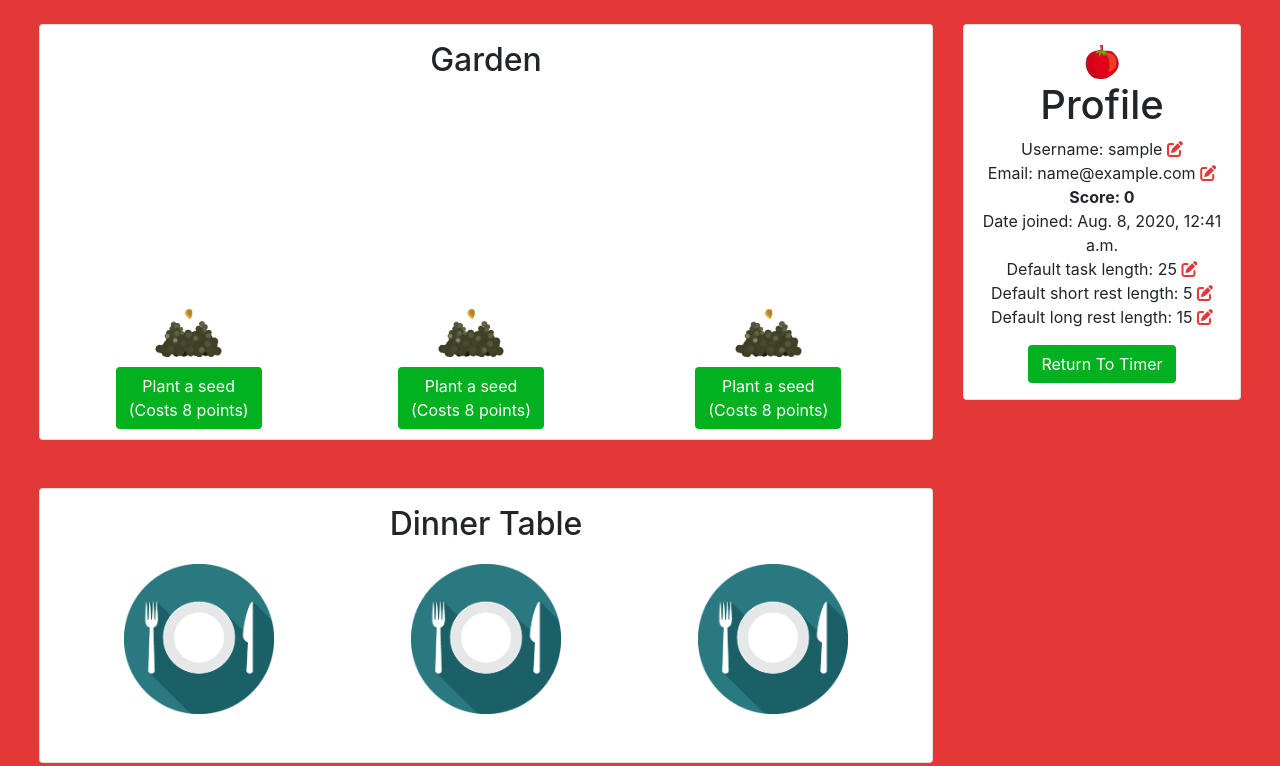
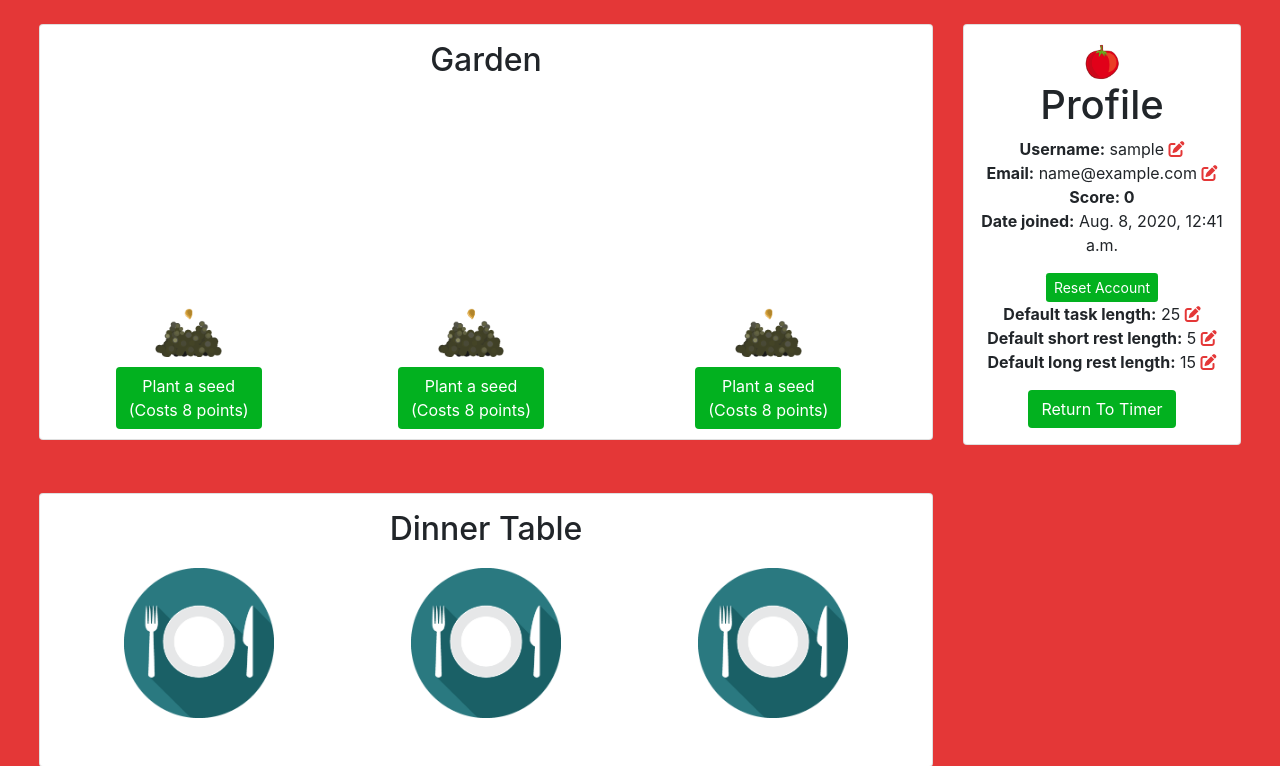
Before and after one commit to bionfinc/pomodoro, a Django app: page /profile/ in a window 1280 px wide. Shown: the part 56-822 px from the top of the page. Run offline with Django 3.2, Linux system fonts and the light colour scheme; the visitor is signed in with stand-in values (Sample User, id 1); data comes from the database, SQL or seed files in the repository; some libraries are stand-ins or nearby versions.

Commit message:
Added reset buttons and modal

```diff
--- a/accounts/templates/accounts/profile.html
+++ b/accounts/templates/accounts/profile.html
@@ -122,25 +122,71 @@
                     {% csrf_token %}
 
                     <div>
-                        Username: {{ user.username }}
+                        <b>Username:</b> {{ user.username }}
                         <a href="{% url 'change-profile-information' %}"><i
                                 class="fas fa-edit"></i></a><br>
-                        Email: {{ user.email }}
+                        <b>Email:</b> {{ user.email }}
                         <a href="{% url 'change-profile-information' %}"><i
                                 class="fas fa-edit"></i></a><br>
                         <div id="profile-score"><b>Score: {{ user.userprofile.score }}</b></div>
-                        Date joined: {{ user.date_joined }} <br>
-                        Default task length: {{ user.userprofile.task_length }} <a
+                        <b>Date joined:</b> {{ user.date_joined }} <br>
+
+                        <div class="mt-3 d-flex justify-content-around">
+                            {% buttons %}
+                                <a id="reset-button" class="btn-search btn-sm" data-toggle="modal" data-target="#resetModal">Reset Account</a>
+                            {% endbuttons %}
+                        </div>
+
+                        <div class="modal fade" id="resetModal" data-backdrop="static" data-keyboard="false" tabindex="-1" aria-labelledby="staticBackdropLabel" aria-hidden="true">
+                            <div class="modal-dialog">
+                              <div class="modal-content">
+                                <div class="modal-header">
+                                  <h5 class="modal-title" id="staticBackdropLabel">Reset Account</h5>
+                                  <button type="button" class="close" data-dismiss="modal" aria-label="Close">
+                                    <span aria-hidden="true">&times;</span>
+                                  </button>
+                                </div>
+                                <div class="modal-body">
+                                  Are you absolutely sure that you want to remove all your account data?
+                                </div>
+                                <div class="modal-footer">
+                                  <button type="button" class="btn btn-secondary" data-dismiss="modal">Cancel</button>
+                                  <button type="button" class="btn-search btn" data-dismiss="modal" data-toggle="modal" data-target="#resetModalComplete">Reset Account</button>
+                                </div>
+                              </div>
+                            </div>
+                          </div>
+
+                        <div class="modal fade" id="resetModalComplete" data-backdrop="static" data-keyboard="false" tabindex="-1" aria-labelledby="staticBackdropLabel" aria-hidden="true">
+                        <div class="modal-dialog">
+                            <div class="modal-content">
+                            <div class="modal-header">
+                                <h5 class="modal-title" id="staticBackdropLabel">Reset Account</h5>
+                                <button type="button" class="close" data-dismiss="modal" aria-label="Close">
+                                <span aria-hidden="true">&times;</span>
+                                </button>
+                            </div>
+                            <div class="modal-body">
+                                Account reset has been completed!
+                            </div>
+                            <div class="modal-footer">
+                                <button type="button" class="btn-search btn" data-dismiss="modal">Close</button>
+                            </div>
+                            </div>
+                        </div>
+                        </div>
+
+                        <b>Default task length:</b> {{ user.userprofile.task_length }} <a
                             href="{% url 'change-default-times' %}"><i class="fas fa-edit"></i></a><br>
-                        Default short rest length: {{ user.userprofile.short_rest_length }} <a
+                        <b>Default short rest length:</b> {{ user.userprofile.short_rest_length }} <a
                             href="{% url 'change-default-times' %}"><i class="fas fa-edit"></i></a><br>
-                        Default long rest length: {{ user.userprofile.long_rest_length }} <a
+                        <b>Default long rest length:</b> {{ user.userprofile.long_rest_length }} <a
                             href="{% url 'change-default-times' %}"><i class="fas fa-edit"></i></a><br>
                     </div>
 
                     <div class="mt-3 d-flex justify-content-around">
                         {% buttons %}
-                            <a class="btn-search btn " href="{% url 'index' %}">Return To Timer</a>
+                            <a class="btn-search btn" href="{% url 'index' %}">Return To Timer</a>
                         {% endbuttons %}
                     </div>
 
--- a/static/styles.css
+++ b/static/styles.css
@@ -316,6 +316,10 @@ b {
   align-items: center;
 }
 
+#reset-button{
+  color: white;
+}
+
 @media only screen and (max-width: 767px) {
   .sm-column-reverse {
     display: flex;
```
